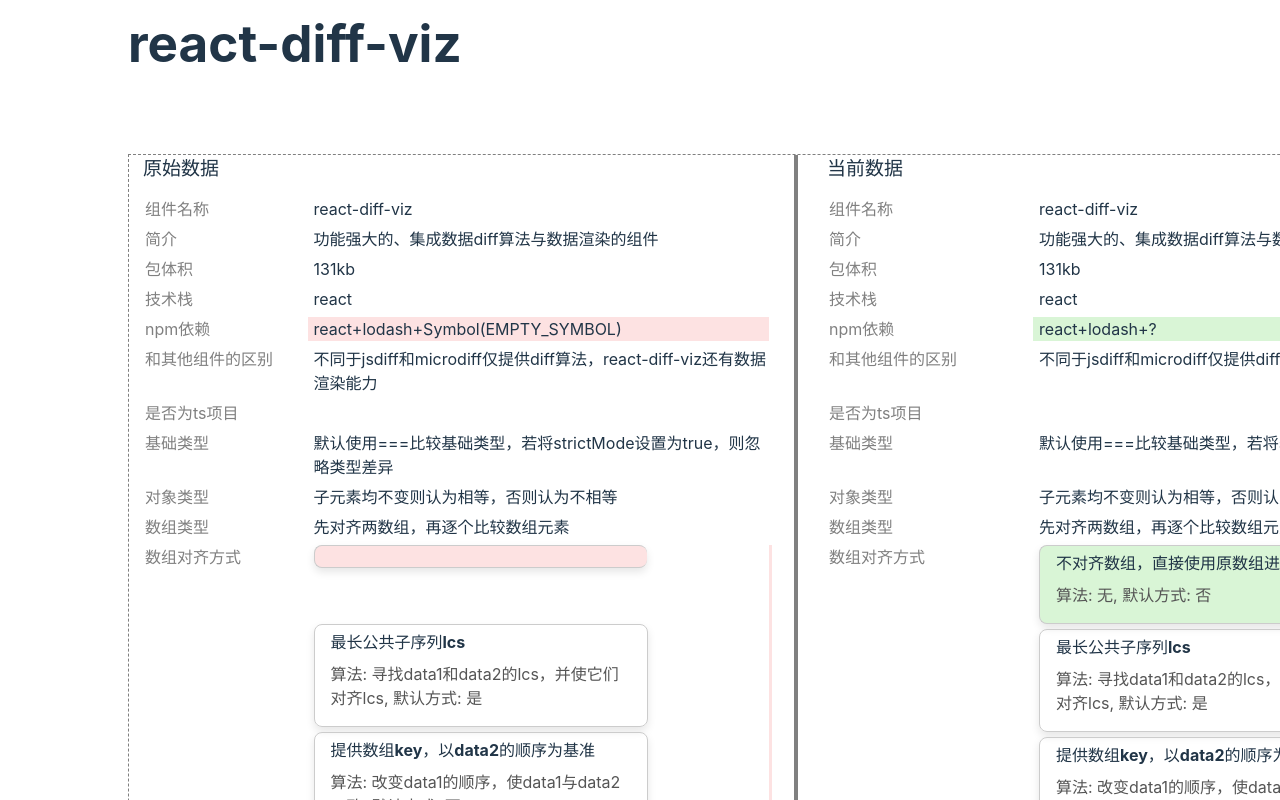
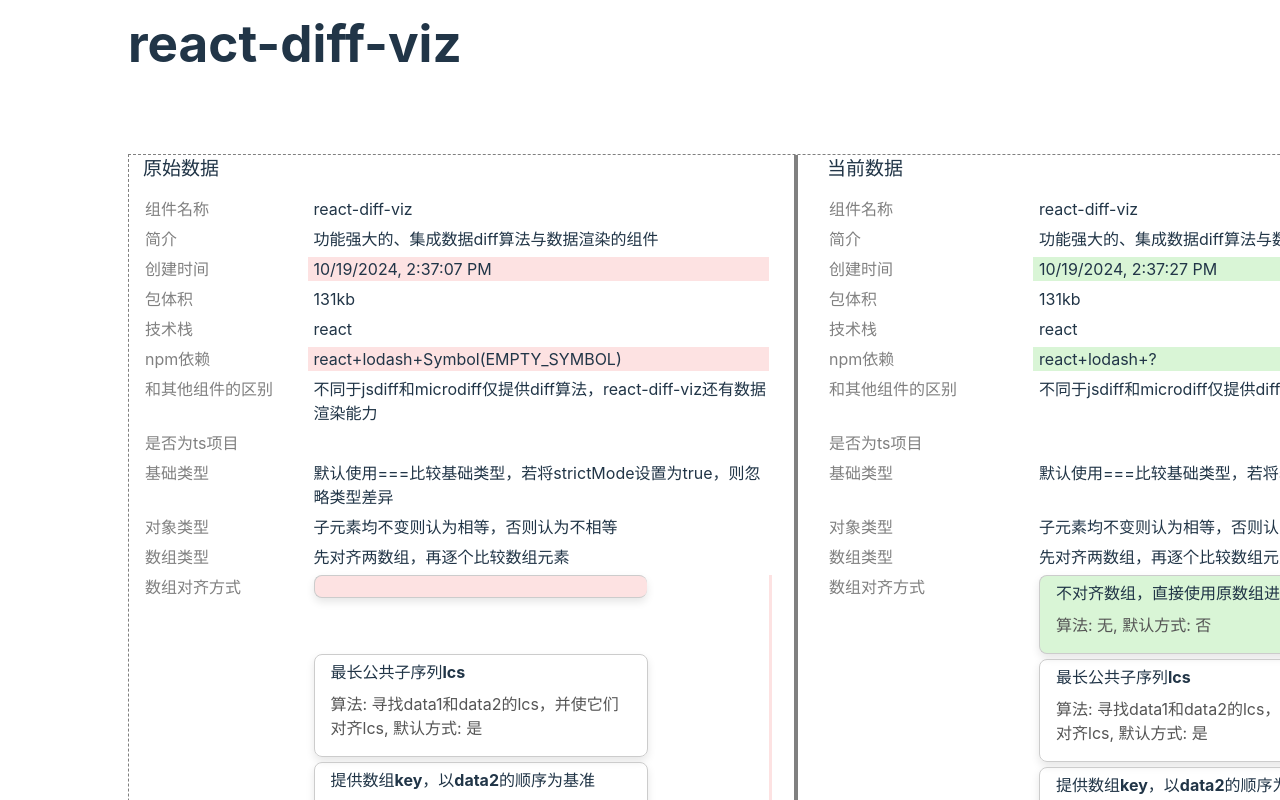
Before and after one commit to LittleWhite-Hai/react-diff-viz, a React (Vite) app: page / in a window 1280 px wide. Shown: the top 800 px of the page. Built offline with nearby package versions, Linux system fonts and the light colour scheme.

Commit message:
調整package.json

```diff
--- a/src/client/App.tsx
+++ b/src/client/App.tsx
@@ -1,11 +1,12 @@
 import { useEffect, useState } from "react";
 import "./App.css";
-import Diff from "../diff";
+import Diff from "..";
 import Card from "./card";
 import { JsonEditor } from "json-edit-react";
 
 const data1 = {
   组件名称: "react-diff-viz",
+  创建时间: 1729348627970,
   简介: "功能强大的、集成数据diff算法与数据渲染的组件",
   包体积: "131kb",
   技术栈: "react",
@@ -52,6 +53,7 @@
 
 const data2 = {
   组件名称: "react-diff-viz",
+  创建时间: 1729348647970,
   简介: "功能强大的、集成数据diff算法与数据渲染的组件",
   包体积: "131kb",
   技术栈: "react",
@@ -264,6 +266,13 @@
             path: "简介",
           },
           {
+            label: "创建时间",
+            path: "创建时间",
+            content: (v: any) => {
+              return new Date(v).toLocaleString();
+            },
+          },
+          {
             label: "包体积",
             path: "包体积",
           },
@@ -308,11 +317,10 @@
               return v.map((item: any, idx: string) => (
                 <Card
                   pathPrefix={"数组对齐方式." + idx}
-                  key={item.对齐方式}
+                  key={item.对齐方式 ?? idx}
                   title={item.对齐方式}
-                  content={`算法: ${item.算法 || "无"}, 默认方式: ${
-                    item.默认方式 ? "是" : "否"
-                  }`}
+                  content={`算法: ${item.算法 || "无"}, 默认方式: ${item.默认方式 ? "是" : "否"
+                    }`}
                 />
               ));
             },
--- a/src/diff.tsx
+++ b/src/index.tsx
@@ -12,7 +12,6 @@
 import { alignAndDiff, getValueByPath } from "../diff-algorithm";
 import {
   ExtType,
-  PathType,
   DataTypeBase,
   IsEqualFuncType,
   VizItems,
@@ -72,7 +71,7 @@
       ) as any;
       if (res.map) {
         return res.map((i: any, idx: any) => (
-          <div data-path={ext.path + "." + idx}>{i}</div>
+          <div data-path={ext.path + "." + idx} key={ext.path + "." + idx}>{i}</div>
         ));
       } else {
         return res;
@@ -191,7 +190,9 @@
   singleMode?: boolean;
   // 是否展示最上方的标题
   showTitle?: boolean;
+  // 数据1的标题
   data1Title?: string;
+  // 数据2的标题
   data2Title?: string;
   // 改变Key以触发重新染色和高度对齐
   refreshKey?: number;
```
Also changed, not shown: package.json (+12 -4 lines), public/diff.svg, 1 other file (tests, documents, lock files or other folders).
